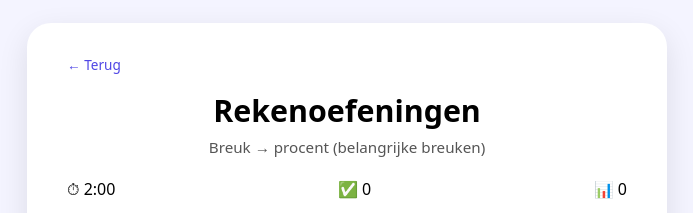
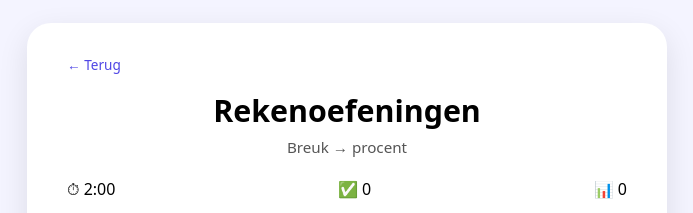
Before and after one commit to thijsgeurtsen/8.2, a plain HTML site: page breuk-procent.html in a window 1280 px wide. Shown: the part 145-358 px from the top of the page, without its empty margins (293-986 px from the left). Drawn offline with Linux system fonts and the light colour scheme.

Commit message:
Update breuk-procent.html

```diff
--- a/breuk-procent.html
+++ b/breuk-procent.html
@@ -27,7 +27,7 @@
   <div class="container">
     <div class="back"><a href="index.html">← Terug</a></div>
     <h1>Rekenoefeningen</h1>
-    <p class="subtitle">Breuk → procent (belangrijke breuken)</p>
+    <p class="subtitle">Breuk → procent</p>
 
     <div class="stats">
       <div>⏱ <span id="time">2:00</span></div>
```
